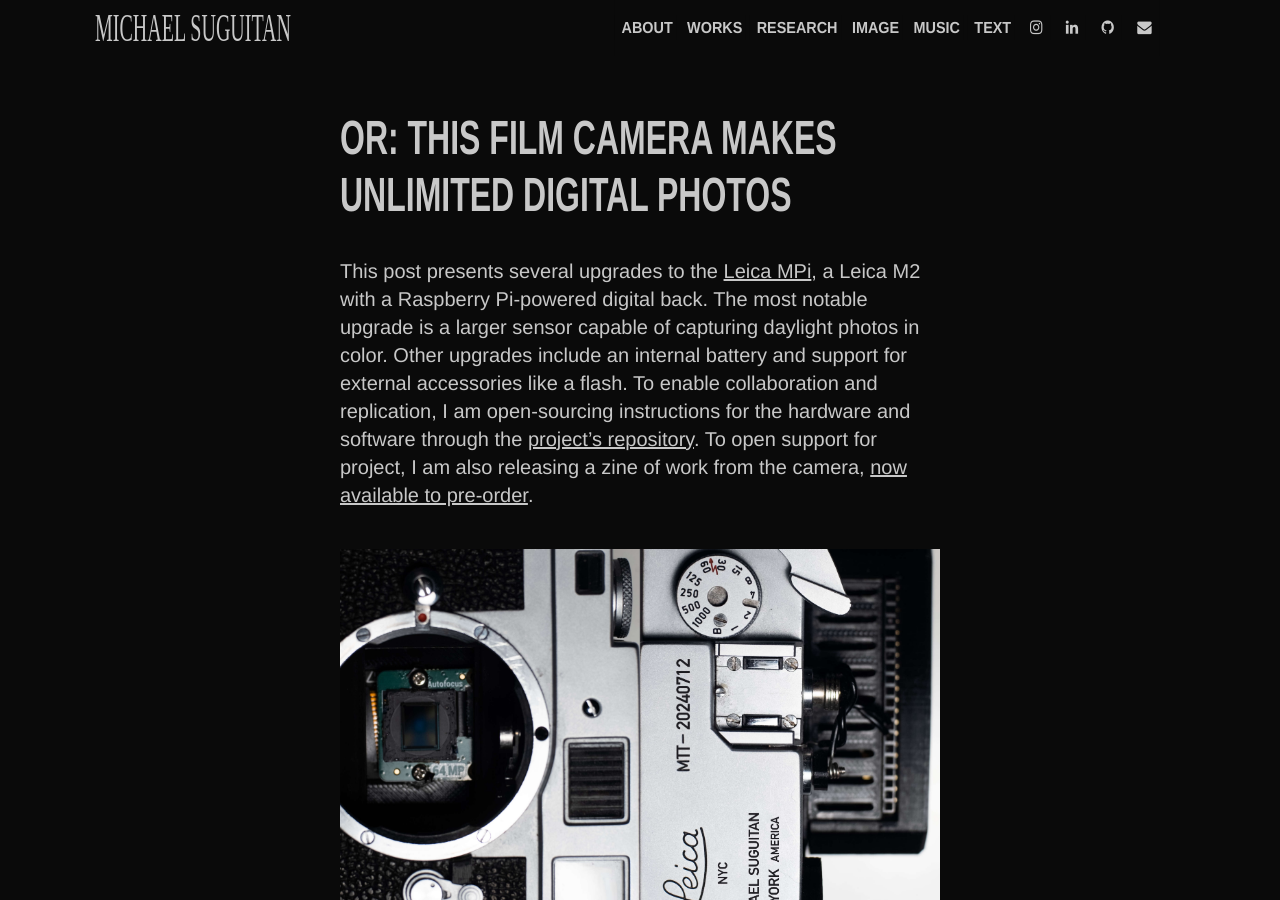
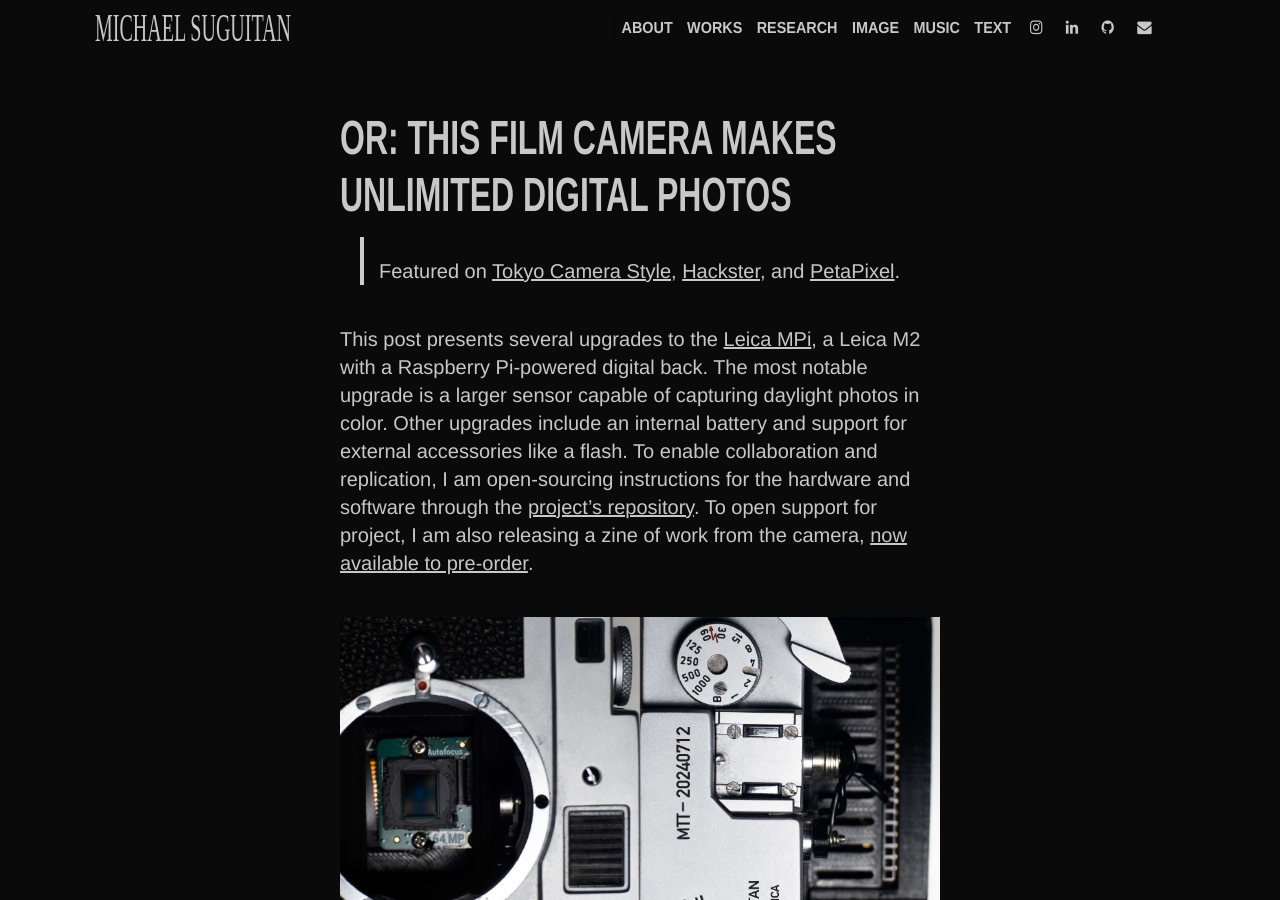
Before and after one commit to msgtn/msgtn.github.io, a Jekyll site: the page built from works/_posts/2024-12-09-m2pi.md, in a window 1280 px wide and 900 px high, scrolled down 319 px. Built offline with Jekyll 4.4.1, drawn with Linux system fonts in a browser that asks for light colours; nearby versions of some CDN libraries.

Commit message:
m2pi features

```diff
--- a/works/_posts/2024-12-09-m2pi.md
+++ b/works/_posts/2024-12-09-m2pi.md
@@ -19,9 +19,9 @@
 image: m2pi-teaser.jpg
 ---
 
+## or: This Film Camera Makes Unlimited Digital Photos
 
-
-## or: This Film Camera Makes Unlimited Digital Photos
+> Featured on [Tokyo Camera Style](https://www.instagram.com/p/DU_5oOzkhUy/), [Hackster](https://www.hackster.io/news/michael-suguitan-s-leica-mpi-is-a-reversible-raspberry-pi-powered-digital-conversion-for-a-leica-m2-3a7c4537e2f7), and [PetaPixel](https://petapixel.com/2024/12/24/the-upgraded-leica-m2pi-boldly-digitizes-an-analog-camera/).
 
 This post presents several upgrades to the [Leica MPi](https://msgtn.xyz/mpi), a Leica M2 with a Raspberry Pi-powered digital back.
 The most notable upgrade is a larger sensor capable of capturing daylight photos in color.
@@ -29,8 +29,8 @@
 To enable collaboration and replication, I am open-sourcing instructions for the hardware and software through the [project's repository](https://github.com/msgtn/r0b0/blob/mpi/docs/mpi.md).
 To open support for project, I am also releasing a zine of work from the camera, [now available to pre-order](https://www.kickstarter.com/projects/msgtn/leica-mpi-a-photo-zine).
 
+[![](assets/m2pi/zine/m2pi-cover.jpg)](https://www.kickstarter.com/projects/msgtn/leica-mpi-a-photo-zine)
 
-[![](assets/m2pi/zine/m2pi-cover.jpg)](https://www.kickstarter.com/projects/msgtn/leica-mpi-a-photo-zine)
 ###### The back (left) and front (right) cover of the [zine](https://www.kickstarter.com/projects/msgtn/leica-mpi-a-photo-zine).
 
 > Repository: [github.com/msgtn/r0b0/blob/mpi/docs/mpi.md](https://github.com/msgtn/r0b0/blob/mpi/docs/mpi.md)
@@ -38,9 +38,6 @@
 > Zine: [kickstarter.com/projects/msgtn/leica-mpi-a-photo-zine](https://www.kickstarter.com/projects/msgtn/leica-mpi-a-photo-zine)
 >
 > Contact: `m {dot} jp {dot} sgtn {at} icloud {dot} com`
-
-
-
 
 <div class="video-wrapper" position="relative" aspect-ratio="16/9">
 <iframe width="100%" src="https://www.youtube.com/embed/Ct8Xxtl3xI4" title="YouTube video player" frameborder="0" allow="autoplay; clipboard-write; encrypted-media; picture-in-picture; web-share" allowfullscreen></iframe>
@@ -55,8 +52,8 @@
 This camera is my main camera — among the several digital cameras that I own,[^2] I use only this camera and my phone.[^3]
 
 [![](assets/m2pi/mjps_picam_241124_194109.jpg)](assets/m2pi/mjps_picam_241124_194109.jpg)
+
 ###### Mott Street Eatery
-
 
 ## Now in Technicolor
 
@@ -65,12 +62,9 @@
 from the [HQ camera sensor](https://www.raspberrypi.com/products/raspberry-pi-high-quality-camera/) to prevent interference with the camera's cloth shutter.
 On the recommendations of others, I purchased a [screw-on IR filter from eBay](https://www.ebay.com/itm/274900321280?var=575468639766) and can now capture accurate daylight colors with minimal processing.
 
-
-
 [![](assets/m2pi/hq/mjps_picam_27.jpg)](assets/m2pi/hq/mjps_picam_27.jpg)
 
 ###### Chinatown
-
 
 [![](assets/m2pi/hq/mjps_picam_109.jpg)](assets/m2pi/hq/mjps_picam_109.jpg)
 
@@ -80,7 +74,6 @@
 
 ###### Union Square
 
-
 ### Enhance. Enhance. Enhance.
 
 The system also now supports a larger sensor.
@@ -88,12 +81,9 @@
 Barring independent homebrewed projects, this is currently the largest sensor commercially available for the Pi.
 With a diagonal size of 11.5mm compared to the HQ camera module's 7.8mm, the sensor reduces the crop factor from 5.5x to 3.7x; the Voigtlander 12mm, originally a telephoto 66mm, is now a normal 44mm.[^5]
 
-
-
 [![](assets/m2pi/arducam/mjps_picam_1793.jpg)](assets/m2pi/arducam/mjps_picam_1793.jpg)
 
 ###### Feast of San Gennaro
-
 
 [![](assets/m2pi/arducam/mjps_picam_241103_151801.jpg)](assets/m2pi/arducam/mjps_picam_241103_151801.jpg)
 
@@ -103,9 +93,8 @@
 
 ###### Manhattan Bridge
 
+Though the sensor works well, there are a few considerations:
 
-
-Though the sensor works well, there are a few considerations:
 - I faced issues using the sensor on the original Pi Zero, so I upgraded to a Pi Zero 2 with an improved CPU. The Pi can only support 5MP images before attempting a capture freezes the camera.
 - The module comes attached to an autofocus lens assembly. I removed this to get to the bare sensor, but it was a bit precarious and obviously not supported.
 - The sensor seems noisier than the official HQ camera, and there is a "hot spot" gradient in the center of the sensor. I do not know if this is a byproduct of damage or if it's corrected by the original lens; I apply my own gradient to correct for the extra orangeness.
@@ -115,7 +104,6 @@
 
 ###### Bryant Park
 
-
 [![](assets/m2pi/arducam/mjps_picam_2449.jpg)](assets/m2pi/arducam/mjps_picam_2449.jpg)
 
 ###### Inwood Farm
@@ -124,21 +112,17 @@
 
 ###### Outer Banks
 
+## Battery included,
 
-## Battery included,
 ## sold separately
 
 I have redesigned the housing to support a [PiSugar 3 battery](https://www.tindie.com/products/pisugar/pisugar-3-battery-for-raspberry-pi-zero/) that mounts directly to the Pi Zero 2.
 The original was admittedly deceptively small: the module was thin, but had to be connected to an external USB battery pack.
 Not only was this cumbersome, but it also meant that disconnecting the battery would shut off the Pi.
 
+[![](assets/m2pi/mpi-comparison.png)](assets/m2pi/mpi-comparison.png)
 
-
-
-[![](assets/m2pi/mpi-comparison.png)](assets/m2pi/mpi-comparison.png)
 ###### Comparison of the original external battery (left) to the revised housing with internal battery (right). Hot dog baseplate sticker upgrade optional.
-
-
 
 The internal battery thickens the module, but it is still overall less mass and volume than the original.
 The PiSugar supports ~3 hours of uptime[^6] and I use a USB-C battery pack[^7] to keep the camera charged for the whole day.
@@ -151,20 +135,23 @@
 ## Thrice upon a flash
 
 [![](assets/m2pi/m2pi_241204-134459.excalidraw.png)](assets/m2pi/m2pi_241204-134459.excalidraw.png)
+
 ###### The header row exposing the outer row of the Pi's GPIOs, connected to the shutter sync cable and the flash trigger (left). The white cable leads to the base pin of a transistor that triggers the flash. The [FlashQ Q20](https://www.lightpixlabs.com/pages/q20ii) mounts directly onto its transmitter (right).
 
 The original motivation for exposing more GPIOs was to use flash.
 Syncing the flash to the mechanical shutter through one of the sync sockets would not work: due to the shutter lag between the flash sync socket sending the "button close" signal and the Pi's software beginning the exposure, the flash will have fired before the electronic shutter began exposing.
 
 [![](assets/m2pi/mpi-timing.png)](assets/m2pi/mpi-timing.png)
+
 ###### Timing diagram of the Leica's mechanical shutter and the Pi's electronic shutter. If the flash is synced to the mechanical shutter, it will have fired before the electronic shutter began exposing. The "opening" of the electronic shutter begins a thread that fires the flash several times until the exposure is complete.
 
 To sync the flash to the electronic shutter, I connect the flash trigger to a GPIO on the Pi.
 Simple two-contact flashes like the [FlashQ Q20](https://www.lightpixlabs.com/pages/q20ii)[^9] are triggered by simply closing the circuit between the center pin and ground.
-Just like how the closing of the mechanical shutter provides an *input* signal for the Pi to begin an exposure, the Pi can electrically close the flash circuit with an *output* signal to a transistor.
+Just like how the closing of the mechanical shutter provides an _input_ signal for the Pi to begin an exposure, the Pi can electrically close the flash circuit with an _output_ signal to a transistor.
 I spliced a transistor into a sync cable to control the flash from the Pi's GPIO.
 
 [![](assets/m2pi/mpi-schematic.png)](assets/m2pi/mpi-schematic.png)
+
 ###### Electronic diagram of the system. The shutter button (left) is an input switch that begins an exposure. Beginning an exposure outputs voltage to the transistor base, triggering the flash (center; the flash is represented by the red LED). The directional pad for selecting shutter speed is represented by the buttons (right); counter-clockwise from the top: 1/2, 1/15, 1/60, 1/250.
 
 In software, beginning an exposure also starts a separate thread to output voltage from the GPIO to the transistor's base.
@@ -174,7 +161,6 @@
 The flash can fire up to three times, but occasionally still does not get caught in the exposure.[^10]
 But when it works, the results are nice.
 
-
 [![](assets/m2pi/arducam/mjps_picam_202.jpg)](assets/m2pi/arducam/mjps_picam_202.jpg)
 
 ###### NYC Halloween Parade
@@ -183,20 +169,18 @@
 
 ###### NYC Halloween Parade
 
-
 [![](assets/m2pi/arducam/mjps_picam_254.jpg)](assets/m2pi/arducam/mjps_picam_254.jpg)
 
 ###### NYC Halloween Parade
 
-
 ## What I work with when I work on my photography
-
 
 > Me: "I'm still working on this —"
 >
-> [Bruce Gilden](assets/m2pi/arducam/mjps_picam_1690.jpg): "No, you're working *with* that; you're working *on* your photography."
+> [Bruce Gilden](assets/m2pi/arducam/mjps_picam_1690.jpg): "No, you're working _with_ that; you're working _on_ your photography."
 
 [![](assets/m2pi/m2pi_241202-183905.excalidraw.png)](assets/m2pi/m2pi_241202-183905.excalidraw.png)
+
 ###### Scene on the corner of Canal and Mulberry (left) and me using the MPi (right, photo courtesy of [Mikey](https://iamasynthesizer.substack.com/)).
 
 I actually use this camera,[^11] and there is nary a better testing ground than New York City.
@@ -209,6 +193,7 @@
 ###### Manhattan Bridge
 
 [![](assets/m2pi/arducam/mjps_picam_241109_184640.jpg)](assets/m2pi/arducam/mjps_picam_241109_184640.jpg)
+
 ###### Radio City Music Hall
 
 [![](assets/m2pi/arducam/mjps_picam_4176.jpg)](assets/m2pi/arducam/mjps_picam_4176.jpg)
@@ -216,16 +201,14 @@
 ###### Protest outside Trump's Madison Square Garden rally
 
 [![](assets/m2pi/arducam/mjps_picam_442.jpg)](assets/m2pi/arducam/mjps_picam_442.jpg)
+
 ###### Central Park
 
+[![](assets/m2pi/arducam/mjps_picam_1175.jpg)](assets/m2pi/arducam/mjps_picam_1175.jpg)
 
-[![](assets/m2pi/arducam/mjps_picam_1175.jpg)](assets/m2pi/arducam/mjps_picam_1175.jpg)
 ###### New School Library
 
-
-
 ## Yes-talgia machines
-
 
 I'm appreciative of the enthusiasm for the project, especially as I meet other photographers out and about.
 Among the responses, some rightfully questioned why, if I want to use a film camera, I wouldn't just use film.
@@ -236,14 +219,12 @@
 As stated in the prior post, a primary motivation is to address the respective unsustainabilities of digital and analog photography with a homebrewed hybrid system.
 Another motivation that I only glimpsed at is the importance of technological agency, which can address issues in the commodification of our relationship with technology.
 
+[![](assets/m2pi/backmarket.png)](assets/m2pi/backmarket.png)
 
-
-[![](assets/m2pi/backmarket.png)](assets/m2pi/backmarket.png)
 ###### BackMarket advertisements for an older iPhone (left, sourced from [Carl Quintanilla](https://x.com/carlquintanilla/status/1842147461613199713)) and a refurbished Sony camcorder (right).
 
-
-I've recently seen several subway ads for BackMarket, an online reseller of used devices with the commanding slogan: "downgrade *now*."
-An ad for older iPhones reads: "shrink *different*;" a pun on Apple's "think different" tagline, not only does the ad convey the individualism of the original, but it also effects a nostalgia through its use of reference.
+I've recently seen several subway ads for BackMarket, an online reseller of used devices with the commanding slogan: "downgrade _now_."
+An ad for older iPhones reads: "shrink _different_;" a pun on Apple's "think different" tagline, not only does the ad convey the individualism of the original, but it also effects a nostalgia through its use of reference.
 A more obvious appeal to nostalgia is another ad for a Sony camcorder with the tagline "yes-talgia," for "re-introducing" a refurbished product.
 
 The commercialization of nostalgia is neither novel nor unique, and sells anything from [soda](https://jewlscholar.mtsu.edu/server/api/core/bitstreams/1e691c4c-2f73-4f3d-be1b-d5253dff0da5/content) to [jeans](https://www.levi.com/US/en_US/blog/article/past-is-prologue-the-levis-501-and-the-1990s) to cameras.
@@ -253,7 +234,6 @@
 The pronounced nostalgia of photographic equipment echoes photography's inherent nostalgia as a recorded medium.
 
 > "One time, a guy handed me a picture and said, 'here's a picture of me when I was younger.' Every picture is of you when you were younger.'" — [Mitch Hedberg](https://www.youtube.com/watch?v=zyKAhpZC2hM)
-
 
 The once-invisible and -undesirable aesthetics of a medium become fetishized and their replication becomes deliberate technique: in film, grain, the use of monochrome, sprocket holes; in digital, timestamps, low-fidelity, high noise.
 Simulating these traits signifies individual taste, whether the nostalgia was actually experienced or [just borrowed](https://complexdistractions.blog/2018/03/31/borrowed-nostalgia-for-the-unremembered-eighties/).
@@ -290,10 +270,10 @@
 
 I am also considering donations of cameras that others would like me to adapt, or commissions for custom integrations [directly from me](mailto:m.jp.sgtn@gmail.com).
 
-
 ## print(zine)
 
 [![](assets/m2pi/zine/m2pi-cover.jpg)](assets/m2pi/zine/m2pi-cover.jpg)
+
 ###### The back (left) and front (right) cover of the [zine](https://www.kickstarter.com/projects/msgtn/leica-mpi-a-photo-zine).
 
 To support the project, I am [releasing a zine with work I have made with the camera](https://www.kickstarter.com/projects/msgtn/leica-mpi-a-photo-zine).[^17]
@@ -305,9 +285,7 @@
 [Pre-orders are available here](https://www.kickstarter.com/projects/msgtn/leica-mpi-a-photo-zine) with a projected release in February;
 in the case that I miss that date, I will extend the zine with work from an upcoming trip to Asia for a release in early March.
 
-
 ## Conclusion
-
 
 <div style="margin: auto; width: 100%; padding-top:2em">
 <a data-lightbox="img" href="assets/m2pi/mpi.gif" width="100%">
@@ -328,7 +306,6 @@
 >
 > Contact: `m {dot} jp {dot} sgtn {at} icloud {dot} com`
 
-
 <br>
 
 ---
@@ -336,19 +313,35 @@
 <br>
 
 [^1]: Just like 8 years ago: starting a new phase of life; moving to (somewhere in) New York (state); flaneuring with a "new" rangefinder(-like) camera (X100T, now the MPi); Trump is elected.
+
 [^2]: Digital cameras in order of increasing use: Fujifilm X100V, X-T3, and XF10.
+
 [^3]: I recently switched from a decade on iPhone to the Samsung Galaxy Fold 4. I am never going back. The affordance of writing on a notebook-like device that fits in a pocket totally transforms what one can do with a phone. I drafted, wrote, and edited most of this post on the phone, in a mix of handwritten notes and typing with a small bluetooth keyboard with a pointing nub ([Motorola KZ450](https://en-us.support.motorola.com/ci/fattach/get/442271/1338999567/redirect/1/filename/KZ450_GSG_ENSPFR_68016155001B.pdf)).
+
 [^4]: I erroneously referred to the IR filter as the anti-aliasing filter — thanks to [those who corrected me](https://news.ycombinator.com/item?id=35926708) and suggested using a screw-on IR filter.
+
 [^5]: Could have calculated the effective focal length from knowing the sensor diagonal: 40-45mm is considered "normal" on 35mm (36mm x 24mm) with a diagonal 43.2mm, so a 12mm on an 11.5mm diagonal is very close to normal.
+
 [^6]: I should be getting more battery life — I suspect the draw might be the LCD module, as its backlight is off but it still gets warm.
+
 [^7]: The [Anker 521 PowerCore Fusion](https://www.pcworld.com/article/2135695/anker-521-powercore-fusion-review-a-reliable-companion-for-the-road.html) doubles as both a battery pack and a wall charger — great product.
+
 [^8]: I actually do have a scar on my face in the same location as Luffy.
+
 [^9]: I probably should have just used the modeling light, which would have avoided all these sync issues.
+
 [^10]: This may be a useful standalone device for retriggering flash with a slow shutter speed for a double exposure-like effect.
+
 [^11]: There's a joke here about how even "actual" Leicas aren't actually used as cameras, but as jewelry.
+
 [^12]: Though I could set the software to aperture-priority by calculating shutter speed and ISO, I like improving my light-reading by setting exposure manually. The directional pad sets shutter speed (up for 1/2, left for 1/15, down for 1/60, right for 1/250) and the ISO is hardcoded to 400 (the usable range seems to be 100-800). In practice, I use only a few combinations based on sunny 16: Is it sunny? f16 1/250; Is it cloudy? f11 1/250; Am I in the shade? f5.6 1/250; Am I inside and it's moderately bright? f5.6 1/60; Am I inside and it's dim or am I in the subway? f5.6 1/15.
+
 [^13]: I briefly owned an R-D1 that was [featured on Tokyo Camera Style](https://www.instagram.com/p/Bxm4S6lF7uN/). It is still the only camera I regret selling.
+
 [^14]: Unsurprisingly written by someone who owns a camera store.
+
 [^15]: [Marshall McLuhan Interview from Playboy, 1969](https://web.cs.ucdavis.edu/~rogaway/classes/188/spring07/mcluhan.pdf): "I call this peculiar form of self-hypnosis Narcissus narcosis, a syndrome whereby man remains as unaware of the psychic and social effects of his new technology as a fish of the water it swims in."
+
 [^16]: Note that the license is permissive but you must distribute derivative works with the same open-source license.
+
 [^17]: To my knowledge, this may be the first published work from such a homemade hybrid digital-film system.
```
